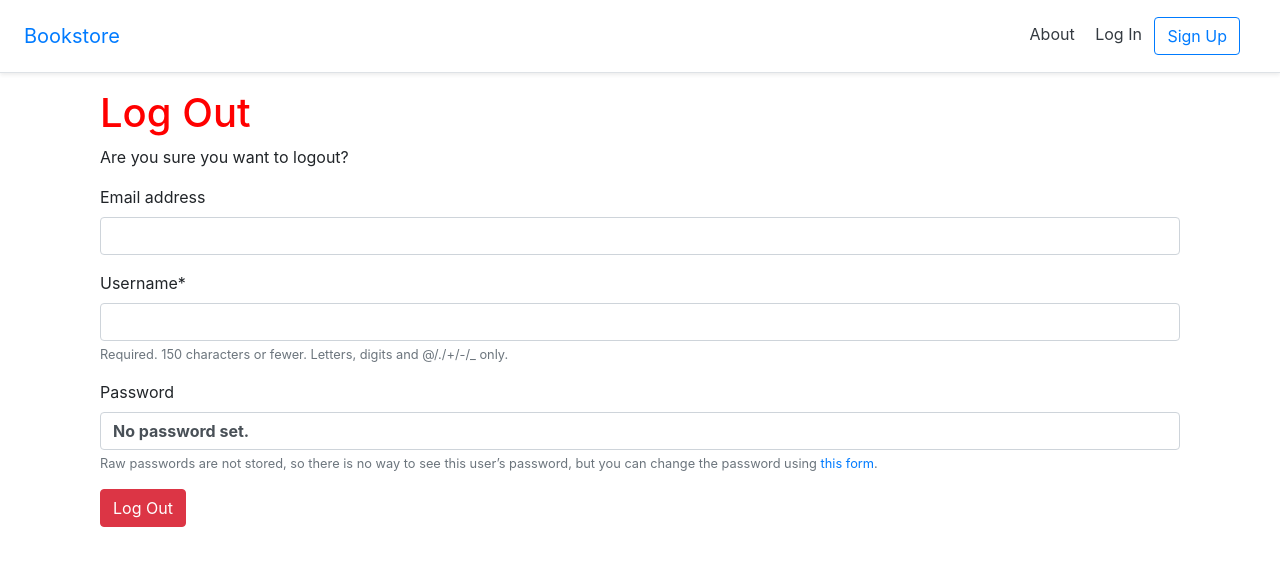
After one commit to ozavala/django-prof-tut, a Django app: template ch3-books/templates/account/logout.html in a window 1280 px wide. The commit adds this page. Shown: the top 566 px of the page. Run offline with Django 3.2, Linux system fonts and the light colour scheme; the template is opened without the code that fills it: values that come from a table or form of the project are taken from there, others are empty; some libraries are stand-ins or nearby versions.

Commit message:
ch7 installed django-allauth and move login and signout to account folder. Also create logout template

```diff
--- a/ch3-books/bookstore_project/urls.py
+++ b/ch3-books/bookstore_project/urls.py
@@ -1,15 +1,14 @@
 from django.contrib import admin
-from django.urls import path, include # new
+from django.urls import path, include  # new
 
 urlpatterns = [
-   # Django admin
+    # Django admin
     path('admin/', admin.site.urls),
 
     # User management
-    path('accounts/login/', include('django.contrib.auth.urls')),
+    path('accounts/login/', include('allauth.urls')),
 
-     # Local apps
-    path('accounts/', include('users.urls')),
+    # Local apps
     path('', include('pages.urls')),
 
 ]
--- a/ch3-books/templates/_base.html
+++ b/ch3-books/templates/_base.html
@@ -3,12 +3,13 @@
 <!DOCTYPE html>
 <html>
     <head>
-        <meta charset ="utf-8">
-        <title>{%  block title %}Bookstore{% endblock title%}</title>
-        <meta name = "viewport" content="width=device-width, initial-scale=1, shrink-to-fit=no">
-        <link rel="stylesheet" href="https://stackpath.bootstrapcdn.com/bootstrap/4.3.1/css/bootstrap.min.css" integrity="sha384-ggOyR0iXCbMQv3Xipma34MD+dH/1fQ784/j6cY/iJTQUOhcWr7x9JvoRxT2MZw1T" crossorigin="anonymous">
-        <link rel = "stylesheet" href="{% static 'css/base.css' %}">
-    </head>
+  <meta charset="utf-8">
+  <title>{% block title %}Bookstore{% endblock title %}</title>
+  <meta name="viewport" content="width=device-width, initial-scale=1, shrink-to-fit=no">
+  <!-- CSS -->
+  <link rel="stylesheet" href="https://stackpath.bootstrapcdn.com/bootstrap/4.5.0/css/bootstrap.min.css" integrity="sha384-9aIt2nRpC12Uk9gS9baDl411NQApFmC26EwAOH8WgZl5MYYxFfc+NcPb1dKGj7Sk" crossorigin="anonymous">
+  <link rel="stylesheet" href="{% static 'css/base.css' %}">
+</head>
     <body>
         <header>
             <!-- Fixed navbar -->
@@ -17,11 +18,11 @@
                 <nav class="my-2 my-md-0 mr-md-3">
                     <a class="p-2 text-dark" href="{% url 'about' %}">About</a>
                     {% if user.is_authenticated %}
-                        <a class="p-2 text-dark" href="{% url 'logout' %}">Log Out</a>
+                        <a class="p-2 text-dark" href="{% url 'account_logout' %}">Log Out</a>
                     {% else %}
-                        <a class="p-2 text-dark" href="{% url 'login' %}">Log In</a>
+                        <a class="p-2 text-dark" href="{% url 'account_login' %}">Log In</a>
                         <a class="btn btn-outline-primary"
-                        href="{% url 'signup' %}">Sign Up</a>
+                        href="{% url 'account_signup' %}">Sign Up</a>
                     {% endif %}
                 </nav>
             </div>
--- /dev/null
+++ b/ch3-books/templates/account/logout.html
@@ -0,0 +1,18 @@
+{% extends '_base.html' %}
+{% load crispy_forms_tags %}
+
+{% block title %} Log Out {% endblock title %}
+
+{% block content %}
+<div class='container'>
+    <h1>Log Out</h1>
+        <p> Are you sure you want to logout?</p>
+    <form method= 'post' action= "{% url 'account_logout' %}">
+        {% csrf_token %}
+        {{ form|crispy }}
+
+        <button class='btn btn-danger' type='submit'>Log Out</button>
+
+    </form>
+</div>
+    {% endblock content %}
--- a/ch3-books/templates/home.html
+++ b/ch3-books/templates/home.html
@@ -10,11 +10,11 @@
   <br/>
   {% if user.is_authenticated %}
     <p>Hi {{ user.email }}!</p>
-    <p><a href="{% url 'logout' %}">Log Out</a></p>
+    <p><a href="{% url 'account_logout' %}">Log Out</a></p>
   {% else %}
     <br/>
     <p>You are not logged in</p>
-    <a href="{% url 'login' %}">Log In</a>
-    <a href="{% url 'signup' %}">Sign Up</a>
+    <a href="{% url 'account_login' %}">Log In</a>
+    <a href="{% url 'account_signup' %}">Sign Up</a>
   {% endif %}
 {% endblock content %}
--- a/ch3-books/users/urls.py
+++ /dev/null
@@ -1,6 +0,0 @@
-from django.urls import path
-from .views import SignupPageView
-
-urlpatterns = [
-    path('signup/', SignupPageView.as_view(), name= 'signup'),
-]
```
Also changed, not shown: ch3-books/bookstore_project/settings.py (+23 -3 lines), ch3-books/users/views.py (deleted, +0 -10 lines), ch3-books/templates/account/login.html (renamed from ch3-books/templates/registration/login.html), ch3-books/templates/account/signup.html (renamed from ch3-books/templates/signup.html), 2 other files.
